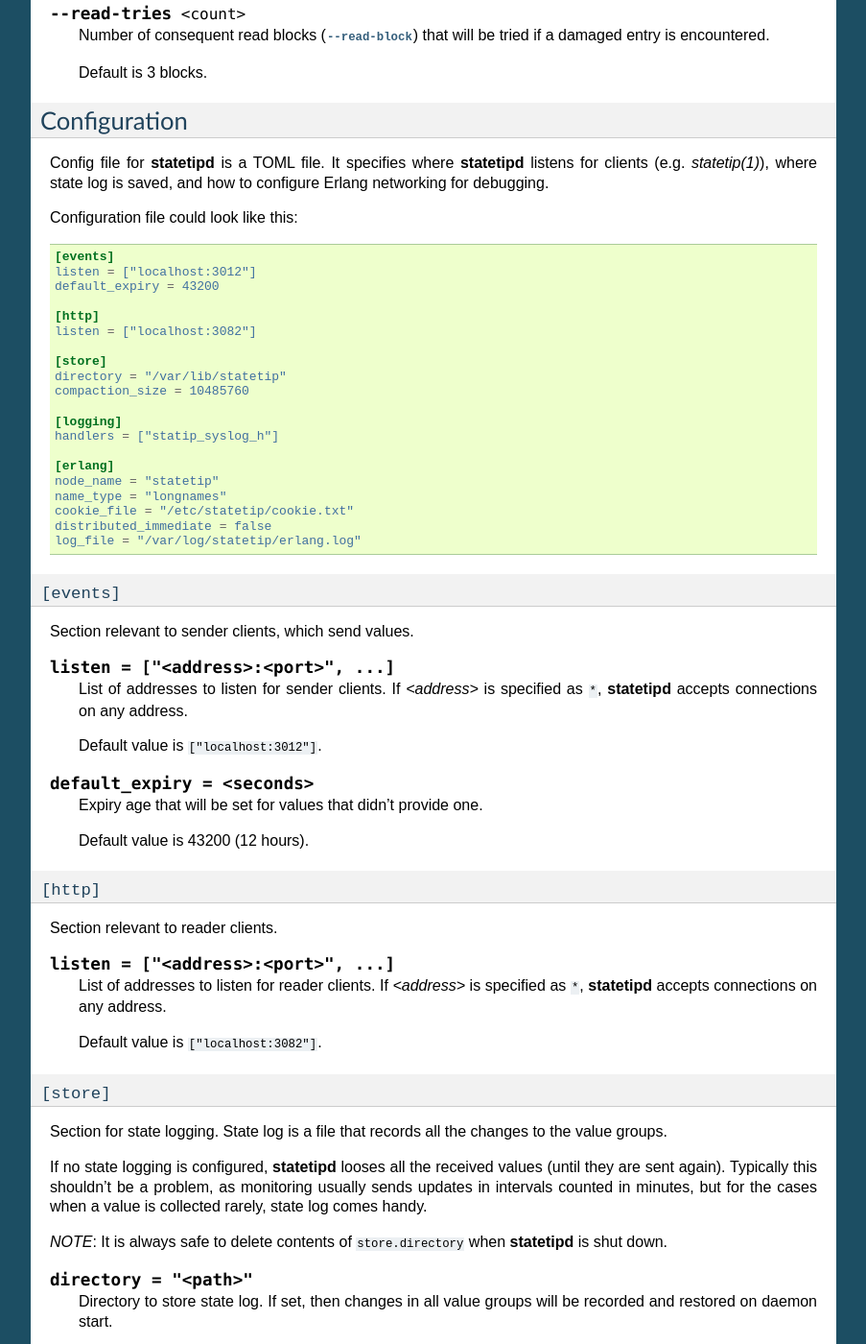
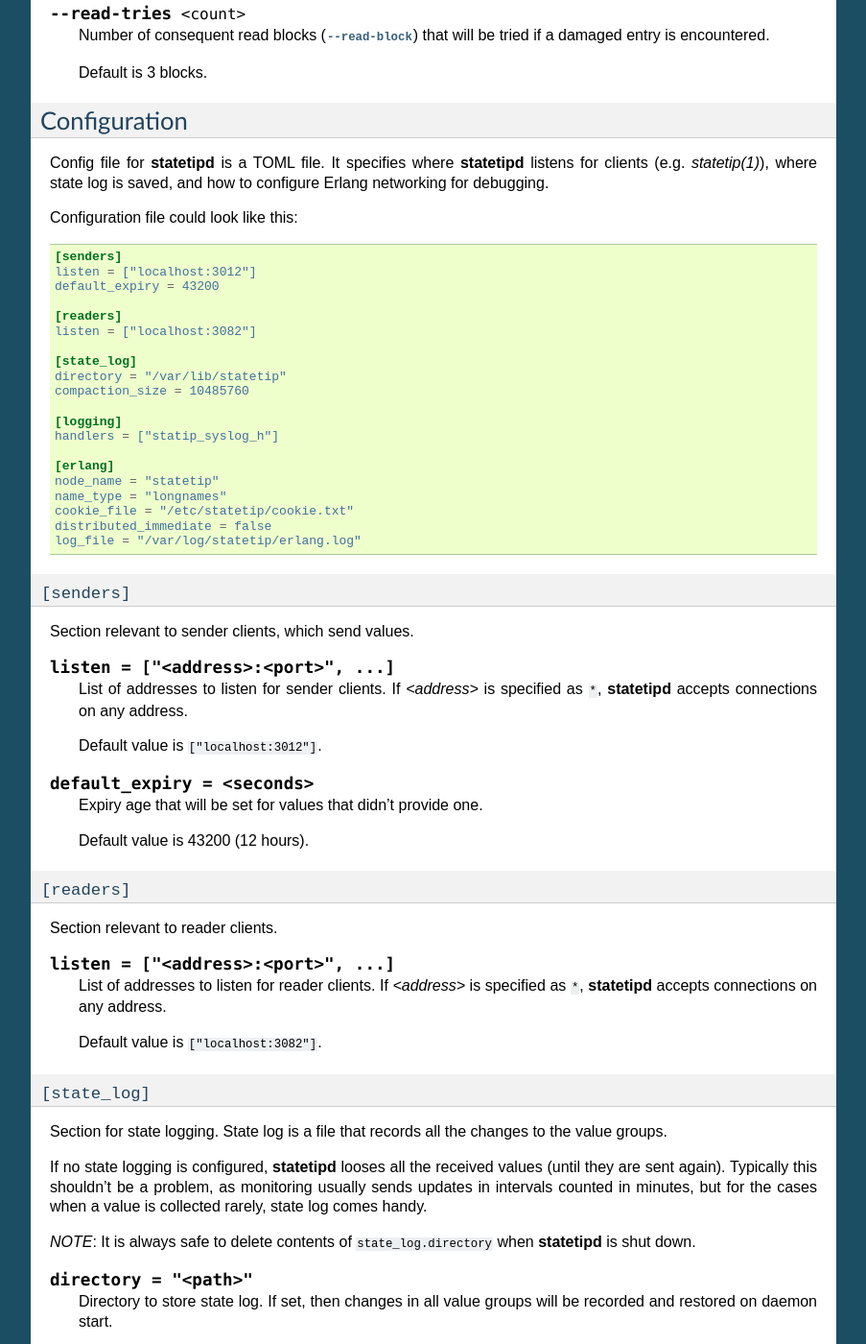
Before and after one commit to dozzie/statetip, a Sphinx documentation site: the page built from doc/manpages/daemon.rst, in a window 1280 px wide and 1400 px high, scrolled down 3233 px. Shown: the whole window at 96% size, without its empty margins (198-1101 px from the left). Built offline with Sphinx 7.4.7, drawn with Linux system fonts in a browser that asks for light colours; some of the changed text lies outside the part shown.

Commit message:
Renamed sections in config file and vars in application environment.

```diff
--- a/doc/manpages/daemon.rst
+++ b/doc/manpages/daemon.rst
@@ -235,14 +235,14 @@ Configuration file could look like this:
 
 .. code-block:: ini
 
-    [events]
+    [senders]
     listen = ["localhost:3012"]
     default_expiry = 43200
 
-    [http]
+    [readers]
     listen = ["localhost:3082"]
 
-    [store]
+    [state_log]
     directory = "/var/lib/statetip"
     compaction_size = 10485760
 
@@ -256,8 +256,8 @@ Configuration file could look like this:
     distributed_immediate = false
     log_file = "/var/log/statetip/erlang.log"
 
-``[events]``
-------------
+``[senders]``
+-------------
 
 Section relevant to sender clients, which send values.
 
@@ -275,8 +275,8 @@ Section relevant to sender clients, which send values.
 
     Default value is 43200 (12 hours).
 
-``[http]``
-----------
+``[readers]``
+-------------
 
 Section relevant to reader clients.
 
@@ -288,8 +288,8 @@ Section relevant to reader clients.
 
     Default value is ``["localhost:3082"]``.
 
-``[store]``
------------
+``[state_log]``
+---------------
 
 Section for state logging. State log is a file that records all the changes to
 the value groups.
@@ -300,7 +300,7 @@ a problem, as monitoring usually sends updates in intervals counted in
 minutes, but for the cases when a value is collected rarely, state log comes
 handy.
 
-*NOTE*: It is always safe to delete contents of ``store.directory`` when
+*NOTE*: It is always safe to delete contents of ``state_log.directory`` when
 :program:`statetipd` is shut down.
 
 .. describe:: directory = "<path>"
```
Also changed, not shown: 5 other files.
